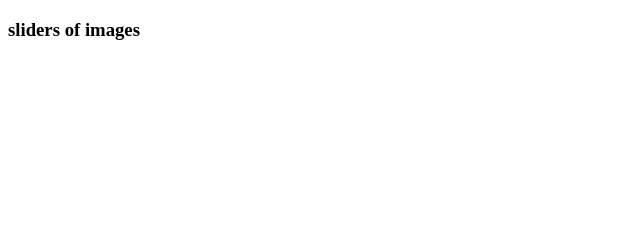
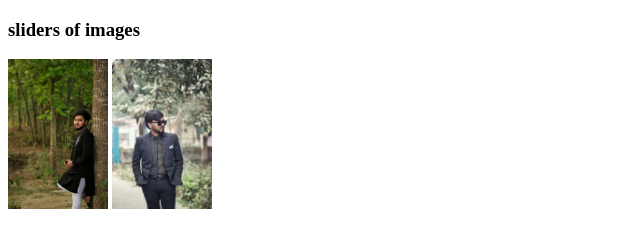
Before and after one commit to Sakline77/my-fourth-repo, a plain HTML site: page index.html in a window 1280 px wide. Shown: the whole page, without its empty margins (0-640 px from the left). Drawn offline with Linux system fonts and the light colour scheme.

Commit message:
added two pictures

```diff
--- a/index.html
+++ b/index.html
@@ -8,5 +8,7 @@
 </head>
 <body>
    <h3>sliders of images</h3>
+   <img src="images/1.jpg" alt="">
+   <img src="images/WhatsApp Image 2025-02-25 at 23.15.31_f1d0d7e6.jpg" alt="">
 </body>
 </html>
--- a/styles/sliders.css
+++ b/styles/sliders.css
@@ -0,0 +1,3 @@
+img{
+    width: 100px;
+}
```
